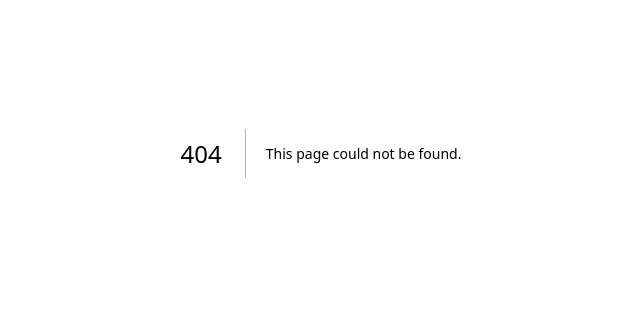
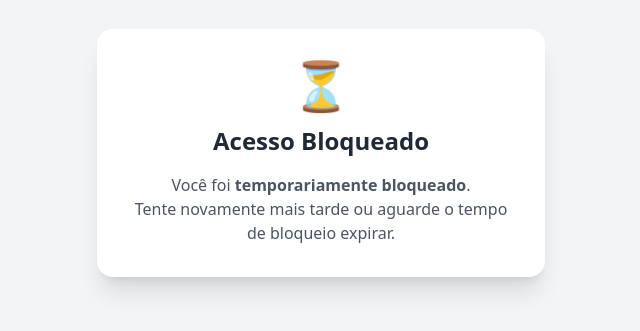
Before and after one commit to DanielCatania/grana-da-feira, a Next.js app: page /blocked in a window 1280 px wide. Before the commit this address had no page. Shown: the part 247-578 px from the top of the page, without its empty margins (319-959 px from the left). Built offline with nearby package versions, Linux system fonts and the light colour scheme.

Commit message:
feat: implement safeFetch utility to handle fetch requests and redirect on rate limiting

```diff
--- a/app/(protected)/admin/components/Donation/UserSearch.tsx
+++ b/app/(protected)/admin/components/Donation/UserSearch.tsx
@@ -3,6 +3,7 @@ import Button from "@/components/Button";
 import Input from "@/components/Input";
 import { useState } from "react";
 import { IUserIdentification } from "@/types";
+import safeFetch from "@/utils/safeFetch";
 
 interface UserSearchProps {
   setSelectedUser: React.Dispatch<
@@ -28,7 +29,7 @@ export default function UserSearch({ setSelectedUser }: UserSearchProps) {
 
       setError("");
 
-      const res = await fetch(
+      const res = await safeFetch(
         `/api/admin/search?q=${encodeURIComponent(query)}`
       );
 
--- a/app/(protected)/admin/components/Donation/index.tsx
+++ b/app/(protected)/admin/components/Donation/index.tsx
@@ -5,6 +5,7 @@ import DonationForm from "./DonationForm";
 import UserSearch from "./UserSearch";
 import { capitalize } from "@/utils/textFormatter";
 import { IUserIdentification } from "@/types";
+import safeFetch from "@/utils/safeFetch";
 
 export default function Donation() {
   const [selectedUser, setSelectedUser] = useState<IUserIdentification | null>(
@@ -22,7 +23,7 @@ export default function Donation() {
       return;
     }
 
-    const response = await fetch("/api/admin/donation", {
+    const response = await safeFetch("/api/admin/donation", {
       method: "POST",
       headers: {
         "Content-Type": "application/json",
--- a/app/(protected)/admin/sales/page.tsx
+++ b/app/(protected)/admin/sales/page.tsx
@@ -7,6 +7,7 @@ import SalesForm from "./components/SalesForm";
 import Box from "@/components/Box";
 import { purchaseIdSchema } from "@/validation/purchaseIdSchema";
 import { capitalize } from "@/utils/textFormatter";
+import safeFetch from "@/utils/safeFetch";
 
 export default function SalesMode() {
   const router = useRouter();
@@ -54,7 +55,7 @@ export default function SalesMode() {
       return;
     }
 
-    const response = await fetch("/api/admin/sale", {
+    const response = await safeFetch("/api/admin/sale", {
       method: "POST",
       body: JSON.stringify({
         id,
--- /dev/null
+++ b/app/(public)/blocked/page.tsx
@@ -0,0 +1,37 @@
+"use client";
+import { useSearchParams } from "next/navigation";
+
+export default function BlockedPage() {
+  const searchParams = useSearchParams();
+  const reason = searchParams.get("reason");
+
+  const isPermanent = reason === "permanent";
+
+  return (
+    <div className="min-h-screen flex items-center justify-center bg-gray-100 px-4">
+      <div className="bg-white rounded-2xl shadow-xl p-8 max-w-md w-full text-center space-y-4">
+        <div className="text-5xl">{isPermanent ? "🚫" : "⏳"}</div>
+        <h1 className="text-2xl font-semibold text-gray-800">
+          Acesso Bloqueado
+        </h1>
+        <p className="text-gray-600">
+          {isPermanent ? (
+            <>
+              Você foi <strong>permanentemente bloqueado</strong> por abuso de
+              acesso.
+              <br />
+              Caso ache que isso é um erro, entre em contato com o
+              administrador.
+            </>
+          ) : (
+            <>
+              Você foi <strong>temporariamente bloqueado</strong>.
+              <br />
+              Tente novamente mais tarde ou aguarde o tempo de bloqueio expirar.
+            </>
+          )}
+        </p>
+      </div>
+    </div>
+  );
+}
--- a/app/(public)/change-password/ChangePasswordForm.tsx
+++ b/app/(public)/change-password/ChangePasswordForm.tsx
@@ -1,6 +1,7 @@
 "use client";
 import Button from "@/components/Button";
 import Input from "@/components/Input";
+import safeFetch from "@/utils/safeFetch";
 import { useRouter } from "next/navigation";
 import { useState } from "react";
 
@@ -26,7 +27,7 @@ export default function ChangePasswordForm({
       return setFormErrors("A senha deve ser diferente da senha padrão");
 
     const response = await (
-      await fetch(`/api/change-password`, {
+      await safeFetch(`/api/change-password`, {
         body: JSON.stringify({
           password,
         }),
--- a/app/(public)/login/page.tsx
+++ b/app/(public)/login/page.tsx
@@ -6,6 +6,7 @@ import Input from "@/components/Input";
 import Button from "@/components/Button";
 import { loginSchema } from "@/validation/loginSchema";
 import { useRouter } from "next/navigation";
+import safeFetch from "@/utils/safeFetch";
 
 export default function Login() {
   const router = useRouter();
@@ -27,7 +28,7 @@ export default function Login() {
     }
 
     const response = await (
-      await fetch(`/api/login`, {
+      await safeFetch(`/api/login`, {
         body: JSON.stringify({
           email,
           password,
--- /dev/null
+++ b/utils/safeFetch.ts
@@ -0,0 +1,19 @@
+export default async function safeFetch(
+  input: RequestInfo,
+  init?: RequestInit
+): Promise<Response> {
+  const res = await fetch(input, init);
+
+  // blocked
+  if (res.status === 429) {
+    let reason = "temporary";
+    try {
+      const data = await res.json();
+      if (data.reason) reason = data.reason;
+    } catch {}
+
+    window.location.href = `/blocked?reason=${reason}`;
+  }
+
+  return res;
+}
```
